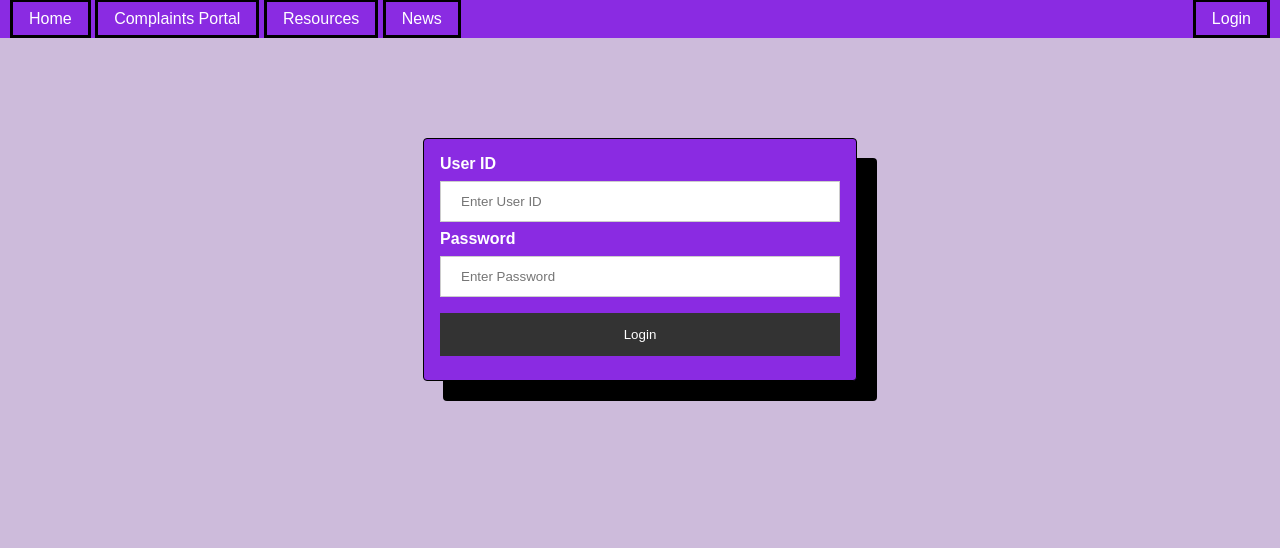
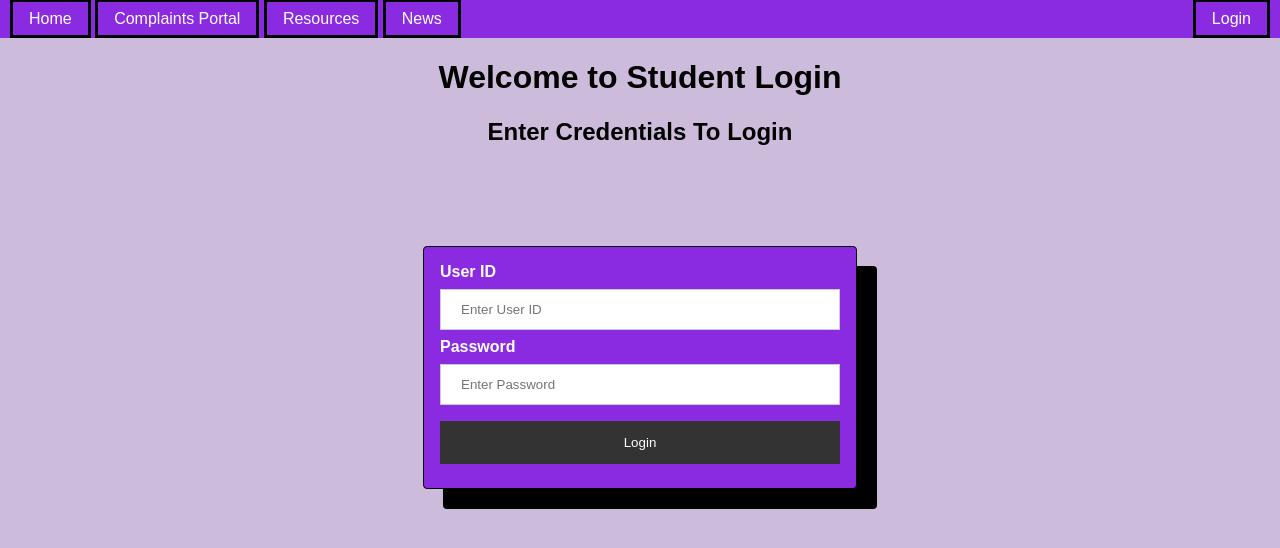
Before and after one commit to SuchitG04/CodeClash-23_TeamSaggiN, a plain HTML site: page login.html in a window 1280 px wide. Drawn offline with Linux system fonts and the light colour scheme.

Commit message:
Add student login message

```diff
--- a/login.html
+++ b/login.html
@@ -123,6 +123,8 @@
     </style>
   </head>
   <body>
+    <h1 style = "text-align: center;">Welcome to Student Login</h1>
+    <h2 style = "text-align: center; text-transform: capitalize;">enter credentials to login</h2>
     <div class="container">
       <label for="userId"><b>User ID</b></label>
       <input type="text" placeholder="Enter User ID" name="userId" id="userId" required>
```
